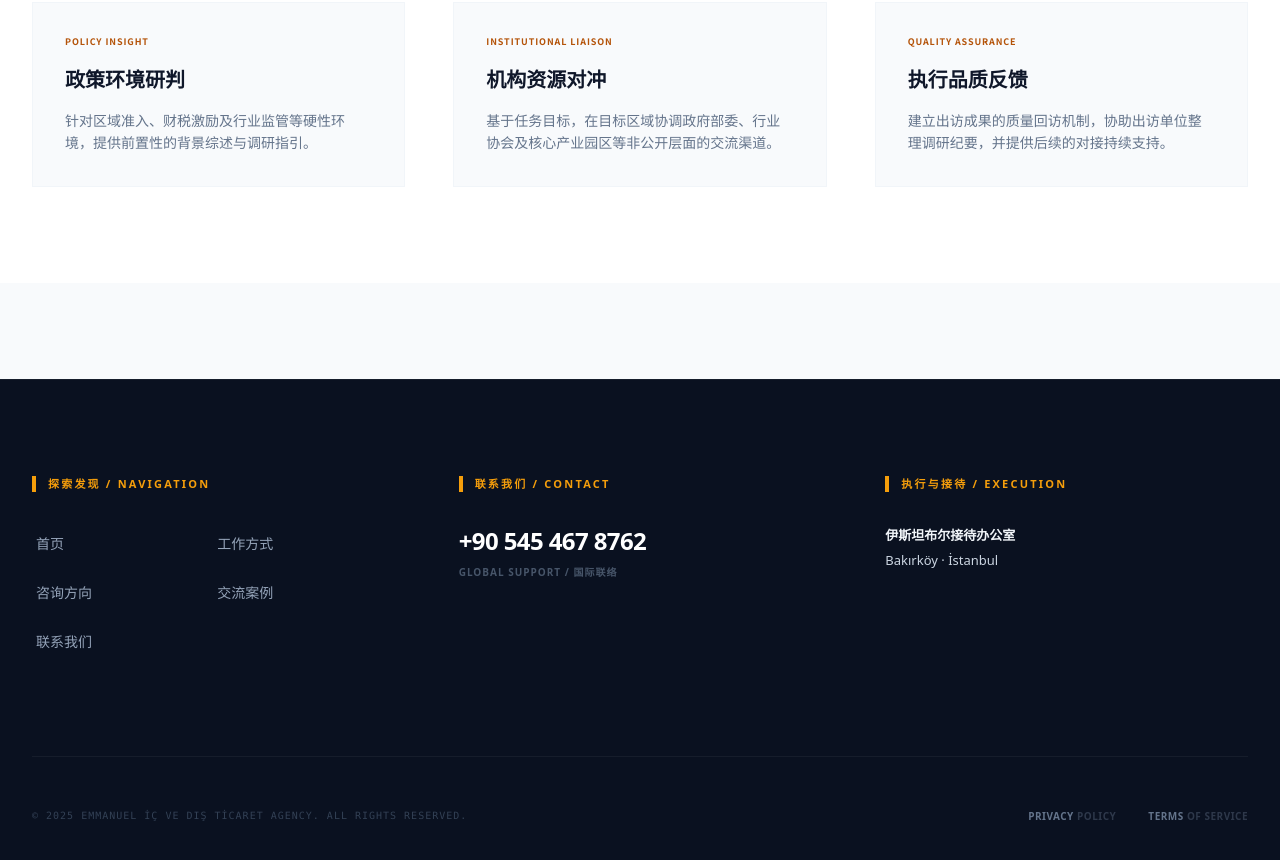
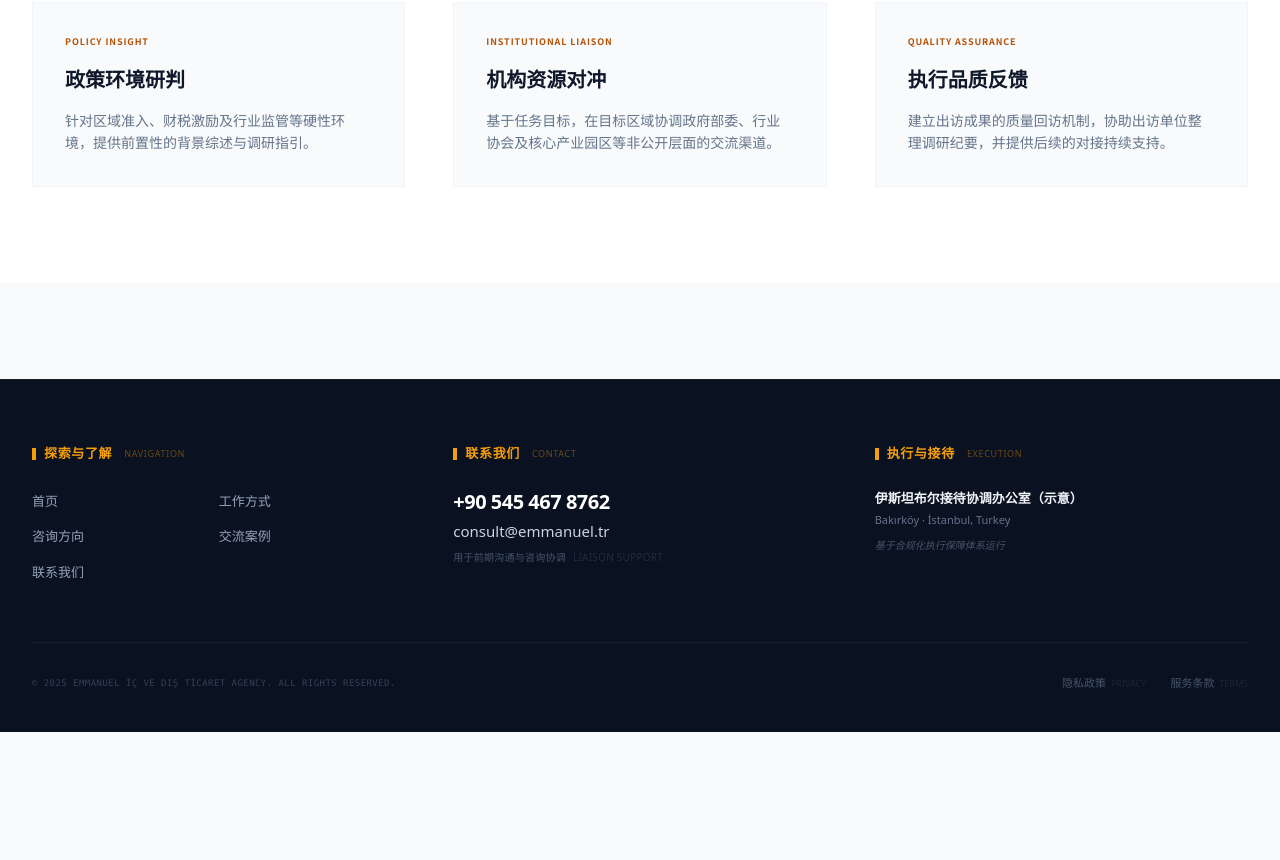
Before and after one commit to AdriaMartHQ/emmanuel, a React (Vite) app: page / in a window 1280 px wide. Shown: the part 1380-2240 px from the top of the page. After the commit the page ends 2112 px from the top, so only its background shows below. Built offline with nearby package versions, Linux system fonts and the light colour scheme.

Commit message:
fix(footer): Adjust spacing and typography for better readability
Refine the visual presentation of the footer component by adjusting padding, margins, and font sizes. These changes aim to improve the overall aesthetic and user experience.

```diff
--- a/components/Footer.tsx
+++ b/components/Footer.tsx
@@ -1,7 +1,6 @@
 
 import React from 'react';
 import { Link } from 'react-router-dom';
-import { ENTITY_NAMES } from '../constants/content';
 
 const Footer: React.FC = () => {
   const navLinks = [
@@ -13,72 +12,81 @@ const Footer: React.FC = () => {
   ];
 
   return (
-    <footer className="bg-[#0a1120] text-slate-400 pt-16 sm:pt-24 pb-12 sm:pb-16 border-t border-white/5 font-sans">
+    <footer className="bg-[#0a1120] text-slate-400 pt-12 sm:pt-16 pb-8 sm:pb-10 border-t border-white/5 font-sans">
       <div className="max-w-7xl mx-auto px-6 lg:px-8">
 
-        <div className="grid grid-cols-1 lg:grid-cols-3 gap-12 sm:gap-16 pb-16 border-b border-white/5 text-center sm:text-left">
+        <div className="grid grid-cols-1 lg:grid-cols-3 gap-8 sm:gap-12 pb-10 border-b border-white/5 text-center sm:text-left">
 
+          {/* 探索与了解 */}
           <div>
-            <h4 className="text-[11px] font-bold text-amber-500 mb-8 flex items-center justify-center sm:justify-start gap-3 uppercase tracking-[0.2em]">
-              <span className="w-1 h-4 bg-amber-500"></span>
-              探索发现 / Navigation
+            <h4 className="text-[13px] font-bold text-amber-500 mb-6 flex items-center justify-center sm:justify-start gap-2 tracking-wider">
+              <span className="w-1 h-3 bg-amber-500"></span>
+              探索与了解 <span className="text-[9px] opacity-40 uppercase font-normal ml-1">Navigation</span>
             </h4>
-            <div className="grid grid-cols-2 gap-y-3 mb-8">
+            <div className="grid grid-cols-2 gap-y-2 mb-4">
               {navLinks.map(l => (
-                <Link key={l.name} to={l.href} className="text-[14px] font-light active:text-white py-2 block px-1">
+                <Link key={l.name} to={l.href} className="text-[13px] font-light text-slate-400 hover:text-white active:text-amber-500 py-1 transition-colors">
                   {l.name}
                 </Link>
               ))}
             </div>
           </div>
 
+          {/* 联系我们 */}
           <div>
-            <h4 className="text-[11px] font-bold text-amber-500 mb-8 flex items-center justify-center sm:justify-start gap-3 uppercase tracking-[0.2em]">
-              <span className="w-1 h-4 bg-amber-500"></span>
-              联系我们 / Contact
+            <h4 className="text-[13px] font-bold text-amber-500 mb-6 flex items-center justify-center sm:justify-start gap-2 tracking-wider">
+              <span className="w-1 h-3 bg-amber-500"></span>
+              联系我们 <span className="text-[9px] opacity-40 uppercase font-normal ml-1">Contact</span>
             </h4>
-            <div className="space-y-6">
-              <div className="group">
-                <a href="tel:+905454678762" className="text-xl sm:text-2xl font-bold text-white tracking-tight active:text-amber-500 transition-colors">
+            <div className="space-y-4">
+              <div>
+                <a href="tel:+905454678762" className="text-xl font-bold text-white tracking-tight active:text-amber-500 transition-colors">
                   +90 545 467 8762
                 </a>
-                <span className="block text-[10px] text-slate-600 mt-2 uppercase tracking-widest font-bold">Global Support / 国际联络</span>
+                <a href="mailto:consult@emmanuel.tr" className="block text-[15px] font-medium text-slate-300 mt-1 hover:text-amber-500 transition-colors">
+                  consult@emmanuel.tr
+                </a>
+                <p className="text-[10px] text-slate-600 mt-2 font-medium tracking-wide">
+                  用于前期沟通与咨询协调 <span className="opacity-40 ml-1 uppercase">Liaison Support</span>
+                </p>
               </div>
             </div>
           </div>
 
+          {/* 执行与接待 */}
           <div>
-            <h4 className="text-[11px] font-bold text-amber-500 mb-8 flex items-center justify-center sm:justify-start gap-3 uppercase tracking-[0.2em]">
-              <span className="w-1 h-4 bg-amber-500"></span>
-              执行与接待 / EXECUTION
+            <h4 className="text-[13px] font-bold text-amber-500 mb-6 flex items-center justify-center sm:justify-start gap-2 tracking-wider">
+              <span className="w-1 h-3 bg-amber-500"></span>
+              执行与接待 <span className="text-[9px] opacity-40 uppercase font-normal ml-1">Execution</span>
             </h4>
             <div className="text-[13px] font-light leading-relaxed text-slate-300">
-              <p className="font-bold text-slate-100 mb-1">伊斯坦布尔接待办公室</p>
-              <p className="font-sans">Bakırköy · İstanbul</p>
+              <p className="font-bold text-slate-100 mb-0.5">伊斯坦布尔接待协调办公室（示意）</p>
+              <p className="text-[11px] text-slate-500 font-sans">Bakırköy · İstanbul, Turkey</p>
+              <p className="text-[10px] text-slate-600 mt-2 italic">基于合规化执行保障体系运行</p>
             </div>
           </div>
         </div>
 
-        {/* Bottom Legal - 为移动端优化字号与点击区域 */}
+        {/* Bottom Legal - 紧凑化处理 */}
         <div
-          style={{ paddingBottom: 'calc(2rem + env(safe-area-inset-bottom))' }}
-          className="pt-10 flex flex-col md:flex-row justify-between items-center gap-8"
+          style={{ paddingBottom: 'env(safe-area-inset-bottom)' }}
+          className="pt-8 flex flex-col md:flex-row justify-between items-center gap-6"
         >
-          <p className="text-[10px] text-slate-700 font-mono tracking-[0.1em] uppercase text-center md:text-left leading-relaxed">
-            © 2025 EMMANUEL İÇ VE DIŞ TİCARET AGENCY.<br className="sm:hidden" /> ALL RIGHTS RESERVED.
+          <p className="text-[9px] text-slate-700 font-mono tracking-wider uppercase text-center md:text-left">
+            © 2025 EMMANUEL İÇ VE DIŞ TİCARET AGENCY. ALL RIGHTS RESERVED.
           </p>
-          <div className="flex gap-6 sm:gap-8">
+          <div className="flex gap-6">
             <Link
               to="/privacy"
-              className="text-[12px] sm:text-[10px] text-slate-500 active:text-amber-500 py-3 uppercase tracking-wider font-bold transition-colors"
+              className="text-[11px] text-slate-600 hover:text-slate-400 active:text-amber-500 transition-colors"
             >
-              Privacy <span className="text-[10px] opacity-40 sm:inline hidden">Policy</span>
+              隐私政策 <span className="text-[9px] opacity-30 uppercase ml-0.5">Privacy</span>
             </Link>
             <Link
               to="/terms"
-              className="text-[12px] sm:text-[10px] text-slate-500 active:text-amber-500 py-3 uppercase tracking-wider font-bold transition-colors"
+              className="text-[11px] text-slate-600 hover:text-slate-400 active:text-amber-500 transition-colors"
             >
-              Terms <span className="text-[10px] opacity-40 sm:inline hidden">of Service</span>
+              服务条款 <span className="text-[9px] opacity-30 uppercase ml-0.5">Terms</span>
             </Link>
           </div>
         </div>
```
